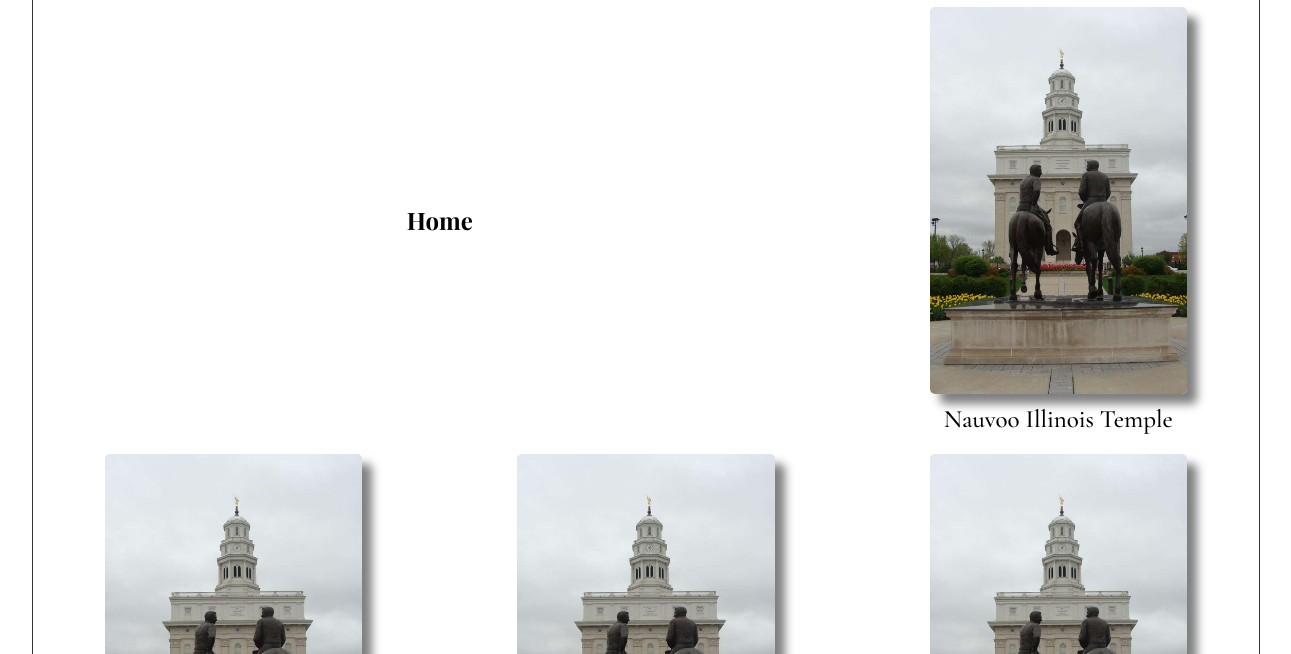
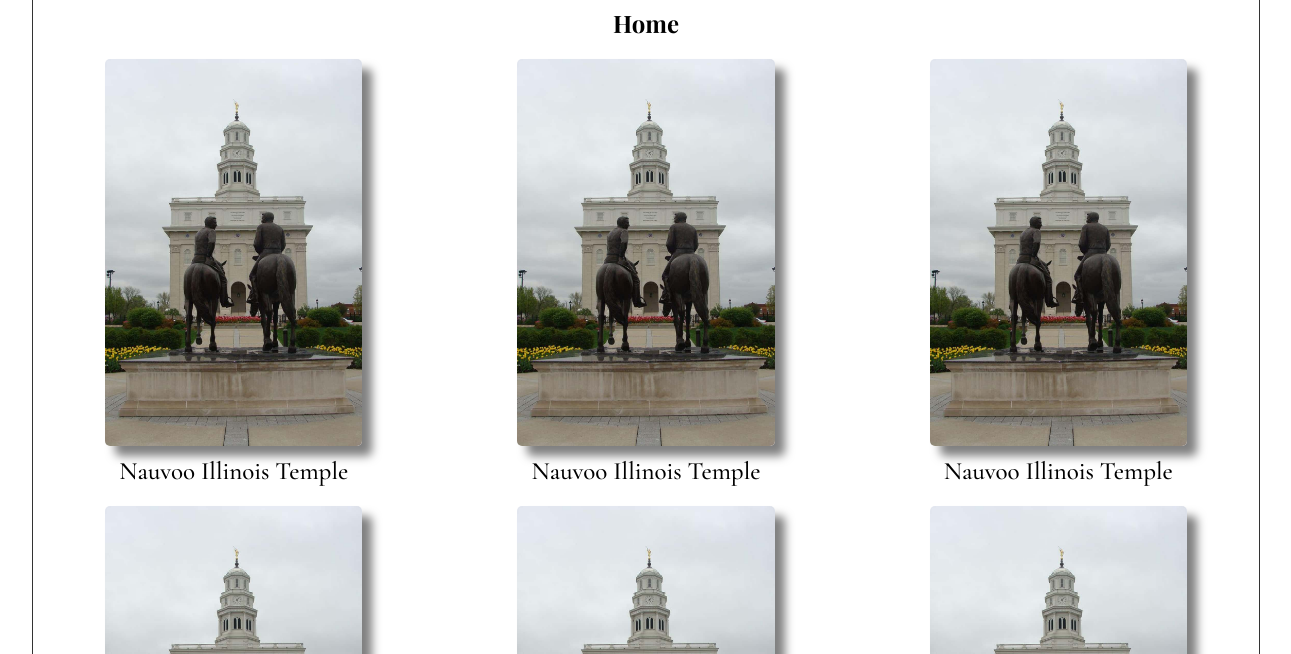
Before and after one commit to Kurentzis/wdd131, a plain HTML site: page temples.html in a window 1536 px wide. Shown: the part 130-784 px from the top of the page, without its empty margins (122-1413 px from the left). Drawn offline with nearby package versions, Linux system fonts and the light colour scheme; a web font is replaced by a local one.

Commit message:
feat: emple album

```diff
--- a/styles/temples-large.css
+++ b/styles/temples-large.css
@@ -78,7 +78,7 @@
         grid-template-columns: 1fr 1fr 1fr;
     }
 
-    main h1 {
+    main h2 {
         grid-column: span 3;
     }
 }
```
